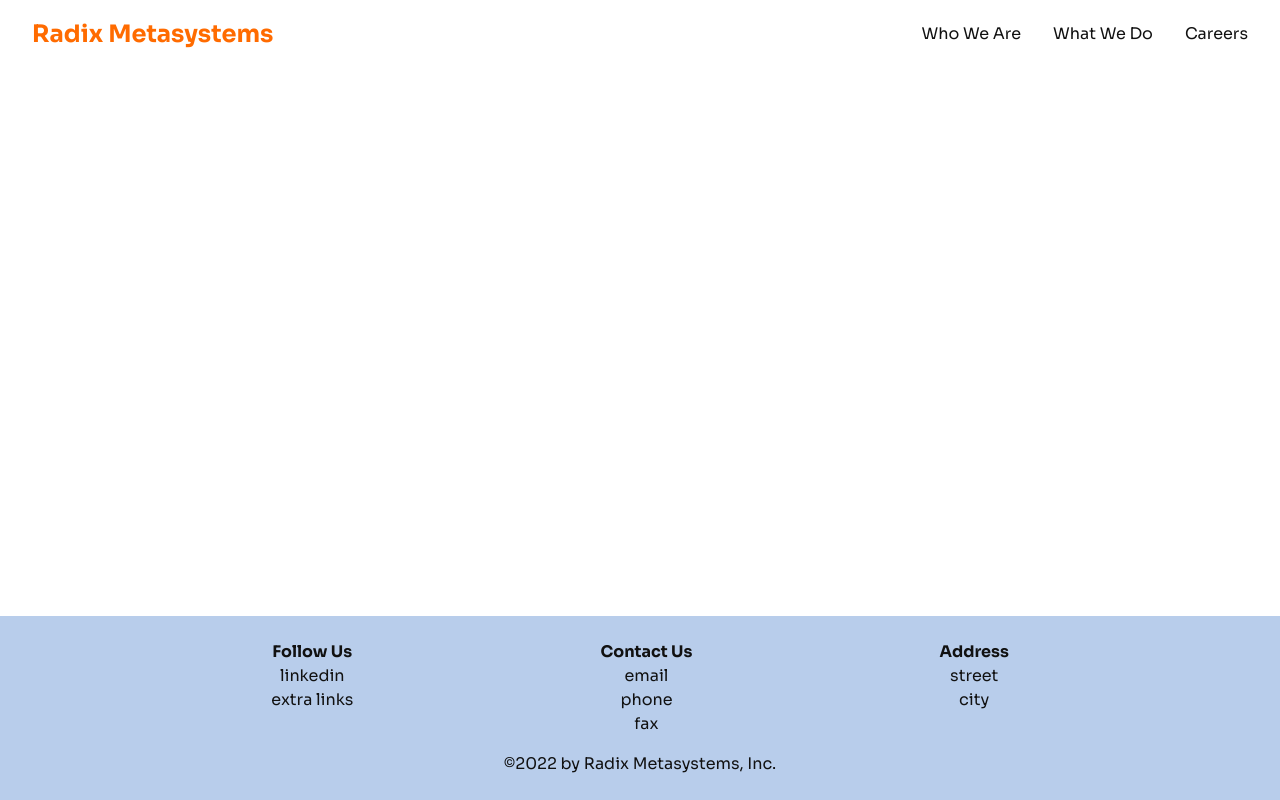
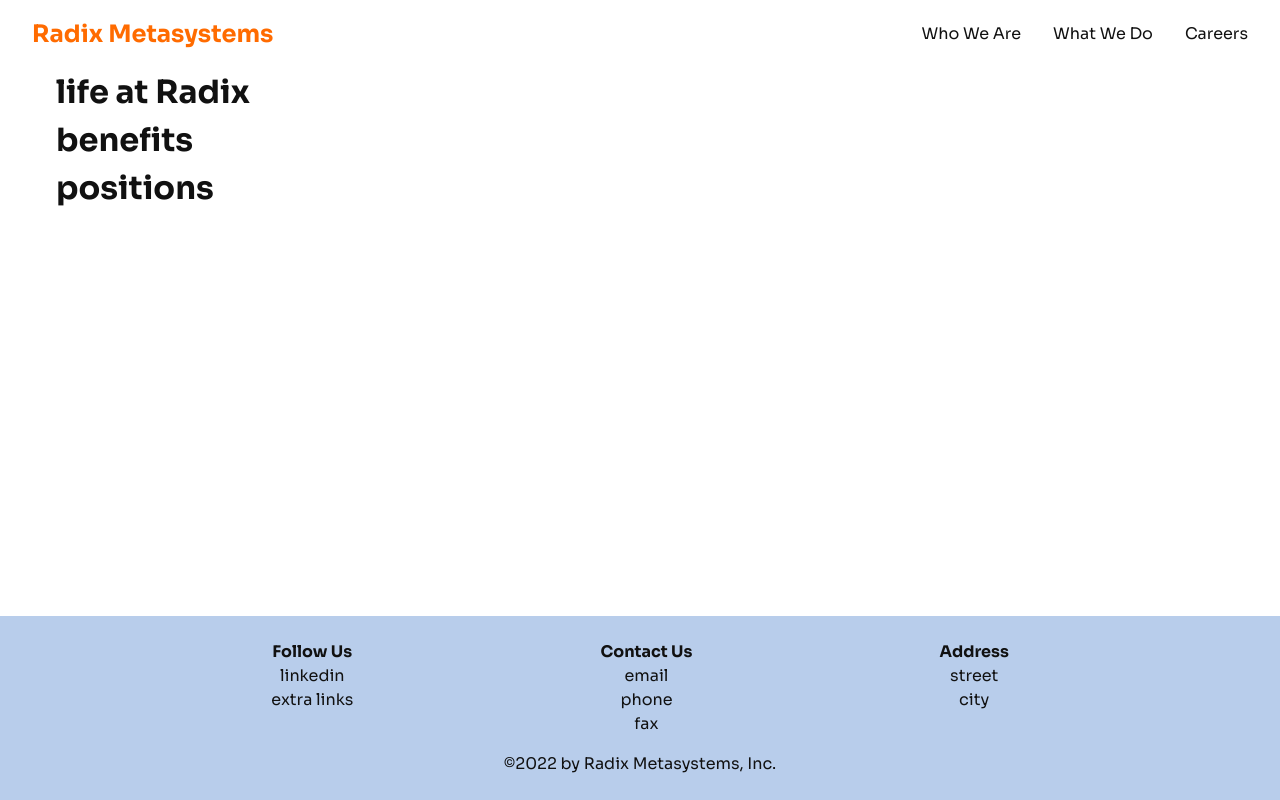
Before and after one commit to gabe19p/radix-web-app, an Angular app in the folder website/: page /radix-careers in a window 1280 px wide. Before the commit this address led to /. Built offline with nearby package versions, Linux system fonts and the light colour scheme.

Commit message:
careers page and nav link added

```diff
--- a/website/src/app/app.routes.ts
+++ b/website/src/app/app.routes.ts
@@ -2,10 +2,12 @@
 import { Home } from './pages/home/home';
 import { WhoWeAre } from './pages/who-we-are/who-we-are';
 import { WhatWeDo } from './pages/what-we-do/what-we-do';
+import { Careers } from './pages/careers/careers';
 
 export const routes: Routes = [
   { path: '', component: Home },
   { path: 'home', component: Home },
   { path: 'who-we-are', component: WhoWeAre },
   { path: 'what-we-do', component: WhatWeDo },
+  { path: 'radix-careers', component: Careers },
 ];
--- /dev/null
+++ b/website/src/app/pages/careers/careers.html
@@ -0,0 +1,7 @@
+<div class="container">
+  <h1>life at Radix</h1>
+
+  <h1>benefits</h1>
+
+  <h1>positions</h1>
+</div>
```
Also changed, not shown: website/src/app/pages/careers/careers.ts (added, +11 -0 lines), website/src/app/pages/careers/careers.scss (added).
